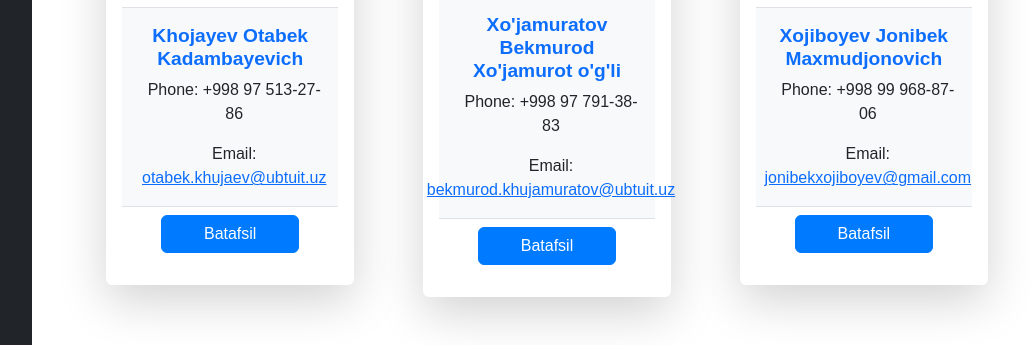
After one commit to dilmurodsadullayev/AlumniBase, a Django app: page /our-veterans in a window 1280 px wide. The commit adds this page. Shown: the part 968-1313 px from the top of the page, without its empty margins (218-1250 px from the left). Run offline with Django 5.2, Linux system fonts and the light colour scheme; data that the repository does not hold is empty.

Commit message:
add bizning

```diff
--- a/alumni/urls.py
+++ b/alumni/urls.py
@@ -6,6 +6,7 @@ from . import views
 urlpatterns = [
     path('', views.index_view, name='home'),
     path('graduates', views.graduation_view, name='graduates'),
+    path('our-veterans', views.our_veterans_view, name='our_veterans'),
     path('graduate-state', views.graduate_state, name='graduate_state'),
     path('graduate/<int:graduate_id>/', views.graduate_detail, name='graduate_detail'),
     path('annual-report/', views.annual_report, name='annual_report'),
--- a/alumni/views.py
+++ b/alumni/views.py
@@ -272,6 +272,14 @@ def companies_view(request):
     }
     return render(request, 'alumni/companies_list.html', ctx)
 
+
+def our_veterans_view(request):
+    ctx = {
+
+    }
+
+    return render(request, 'alumni/our_veterans.html', ctx)
+
 def login_view(request):
     if request.method == 'POST':
         form = AuthenticationForm(request, data=request.POST)
--- a/templates/alumni/base.html
+++ b/templates/alumni/base.html
@@ -23,10 +23,16 @@
   </div>
 
     <div class="list-group list-group-flush">
-      <a href="{% url 'home' %}" class="list-group-item list-group-item-action bg-dark text-white">Dashboard</a>
-      <a href="{% url 'annual_report' %}" class="list-group-item list-group-item-action bg-dark text-white">Yillik Hisobot</a>
-      <a href="{% url 'graduates' %}" class="list-group-item list-group-item-action bg-dark text-white">Bitiruvchilar Ro'yxati</a>
-      <a href="{% url 'contact' %}" class="list-group-item list-group-item-action bg-dark text-white">Aloqa</a>
+        {% if request.user.is_authenticated %}
+          <a href="{% url 'home' %}" class="list-group-item list-group-item-action bg-dark text-white">Dashboard</a>
+          <a href="{% url 'annual_report' %}" class="list-group-item list-group-item-action bg-dark text-white">Yillik Hisobot</a>
+          <a href="{% url 'our_veterans' %}" class="list-group-item list-group-item-action bg-dark text-white">Faxrlarimiz</a>
+          <a href="{% url 'graduates' %}" class="list-group-item list-group-item-action bg-dark text-white">Bitiruvchilar Ro'yxati</a>
+          <a href="{% url 'contact' %}" class="list-group-item list-group-item-action bg-dark text-white">Aloqa</a>
+        {% else %}
+          <a href="{% url 'home' %}" class="list-group-item list-group-item-action bg-dark text-white">Dashboard</a>
+          <a href="{% url 'our_veterans' %}" class="list-group-item list-group-item-action bg-dark text-white">Faxrlarimiz</a>
+        {% endif %}
     </div>
             <div class="list-group list-group-flush mt-5">
             <h5 class="mb-4 text-center">Bizning Hamkorlar</h5> <!-- Yozuvni sarlavha qilish -->
--- a/templates/alumni/companies_list.html
+++ b/templates/alumni/companies_list.html
@@ -19,7 +19,7 @@ Hamkorlar
                     <div class="row mb-3">
                         <div class="col-sm-4 text-muted">Email:</div>
                         <div class="col-sm-8">
-                            <a href="mailto:{{ company.contact_email }}">{{ company.contact_email }}</a>
+                            <a style="text-decoration: none;"  href="mailto:{{ company.contact_email }}">{{ company.contact_email }}</a>
                         </div>
                     </div>
                     <div class="row mb-3">
@@ -29,13 +29,13 @@ Hamkorlar
                     <div class="row mb-3">
                         <div class="col-sm-4 text-muted">Telefon:</div>
                         <div class="col-sm-8">
-                            <a href="tel:{{ company.phone_number }}">{{ company.phone_number }}</a>
+                            <a style="text-decoration: none;"  href="tel:{{ company.phone_number }}">{{ company.phone_number }}</a>
                         </div>
                     </div>
                     <div class="row mb-3">
                         <div class="col-sm-4 text-muted">Vebsayt:</div>
                         <div class="col-sm-8">
-                            <a href="{{ company.website }}" target="_blank">{{ company.website }}</a>
+                            <a style="text-decoration: none;" href="{{ company.website }}" target="_blank">{{ company.sector }}</a>
                         </div>
                     </div>
                     <!--            <div class="row">-->
--- /dev/null
+++ b/templates/alumni/our_veterans.html
@@ -0,0 +1,134 @@
+{% extends 'alumni/base.html' %}
+{% load static %}
+{% block title %} Bizning Faxriylar{% endblock title %}
+
+{% block content %}
+
+<style>
+    .row {
+        margin-top: 10px;
+        display: grid;
+        grid-template-columns: 30% 30% 30%;
+        gap: 15px;
+        text-align: center;
+        align-items: center;
+        justify-content: center;
+    }
+
+    .graduate-card {
+        width: 90%;
+        margin: 0 auto;
+        margin-top: 15px;
+        padding-top: 15px;
+    }
+
+    .graduate-card img {
+        margin-top: 10px;
+        width: 150px;
+        height: 150px;
+        margin: 0 auto;
+        border-radius: 50%;
+    }
+
+    .col-md-4 {
+        text-align: center;
+    }
+
+    .hidden {
+        display: none;
+    }
+</style>
+
+<div class="d-flex" id="wrapper">
+    <div class="container-fluid p-4">
+        <div class="container-fluid">
+            <div class="row">
+                <div class="col-md-8 ml-2 mb-2">
+                    <h2>Faxrli ustozlar</h2>
+                </div>
+            </div>
+        </div>
+
+        <div id="graduateResults">
+            <div class="row" id="graduateCards"></div>
+        </div>
+    </div>
+</div>
+
+<script>
+    const f_array = {
+        0: {
+            title: "Khalmuratov Omonboy Otamuratovich",
+            phone: "+99862 224-61-45",
+            email: "omonboy.khalmuratov@ubtuit.uz",
+            imgUrl: "https://www.ubtuit.uz/storage/photos/omon.png",
+            url: "https://www.ubtuit.uz/department/deputy-director-of-academic-affairs"
+        },
+        1: {
+            title: "Matyokubov O'tkir Karimovich",
+            phone: "+998 99 968-80-06",
+            email: "utkir.matyokubov@ubtuit.uz",
+            imgUrl: "https://www.ubtuit.uz/storage/departments/SzwUKQJ2fby3UofHW2FweAswEspAlixjICU0yLw7.jpg",
+            url: "https://www.ubtuit.uz/department/first-deputy-director-for-youth-issues-and-spiritual-and-educational-works"
+        },
+        2: {
+            title: "Allamov Oybek Turaboyevich",
+            phone: "(8 362) 224-61-34",
+            email: "info@ubtuit.uz",
+            imgUrl: "https://www.ubtuit.uz/storage/departments/WAn5hKWCBftJW9tL7T9dklbpAtuYBaxKRskFGxdw.png",
+            url: "https://www.ubtuit.uz/department/deputy-director-for-scientific-works-and-innovations"
+        },
+        3: {
+            title: "Khojayev Otabek Kadambayevich",
+            phone: "+998 97 513-27-86",
+            email: "otabek.khujaev@ubtuit.uz",
+            imgUrl: "https://www.ubtuit.uz/storage/departments/4W0t8ebFLPqUDPB2WeUR77bsatNXPGpBE8abYxyK.jpg",
+            url: "https://www.ubtuit.uz/department/department-of-information-technologies"
+        },
+        4: {
+            title: "Xo'jamuratov Bekmurod Xo'jamurot o'g'li",
+            phone: "+998 97 791-38-83",
+            email: "bekmurod.khujamuratov@ubtuit.uz",
+            imgUrl: "https://www.ubtuit.uz/storage/departments/VLoTMP64F2r8NOotZrIBdE5zdYtd3EI4BMWl0Y11.jpg",
+            url: "https://www.ubtuit.uz/department/department-of-software-engineering"
+        },
+        5: {
+            title: "Xojiboyev Jonibek Maxmudjonovich",
+            phone: "+998 99 968-87-06",
+            email: "jonibekxojiboyev@gmail.com",
+            imgUrl: "https://scontent.ftas1-2.fna.fbcdn.net/v/t39.30808-6/473014499_569003256114695_1053424229295460344_n.jpg?_nc_cat=101&ccb=1-7&_nc_sid=127cfc&_nc_ohc=4hclb79zkfwQ7kNvwGUFiEf&_nc_oc=AdnSJ4_d8VO6k9lWyEnzWHdFlIUDNT0vpA27oAIgVxuP0DocDS0RKO1yyxgnVlyOfoU&_nc_zt=23&_nc_ht=scontent.ftas1-2.fna&_nc_gid=JffmL_VUEB0nDnEdDnU-9g&oh=00_AfJGnfixmk2Z639vu9AWI_rl4pSDMmer4wuG7ObKiK7vAQ&oe=681FC477",
+            url: "https://www.facebook.com/100090150763568/photos/133954422952916/"
+        }
+    }
+
+    // Function to generate HTML
+    const generateHTML = (data) => {
+        return Object.values(data).map(person => `
+            <div class="col-12 col-sm-6 col-lg-4 mb-4 graduate-card">
+                <div class="card shadow-sm border-0 h-100 text-center shadow-lg p-3">
+                    <img src="${person.imgUrl}" class="card-img-top img-fluid" alt="${person.title}">
+                    <div class="card-body d-flex flex-column border-1 border-top border-left border-bottom border-right mt-2">
+                        <h5 class="card-title text-primary fw-bold">${person.title}</h5>
+                        <p class="card-text d-flex align-items-center justify-content-center">
+                            <i class="bi bi-mortarboard-fill me-2 text-secondary"></i>
+                            <span>Phone: ${person.phone}</span>
+                        </p>
+                        <p class="card-text d-flex align-items-center justify-content-center">
+                            <i class="bi bi-bar-chart-line-fill me-2 text-success"></i>
+                            <span>Email: <a href="mailto:${person.email}">${person.email}</a></span>
+                        </p>
+                    </div>
+                    <div class="card-footer bg-white border-0 pb-3">
+                        <a href="${person.url}" target="_blank" class="btn btn-primary w-75">Batafsil</a>
+                    </div>
+                </div>
+            </div>
+        `).join('');
+    };
+
+    // Insert the generated HTML into a specific element
+    document.getElementById('graduateCards').innerHTML = generateHTML(f_array);
+
+</script>
+
+{% endblock content %}
```
Also changed, not shown: templates/alumni/graduate_state.html (+26 -6 lines).
